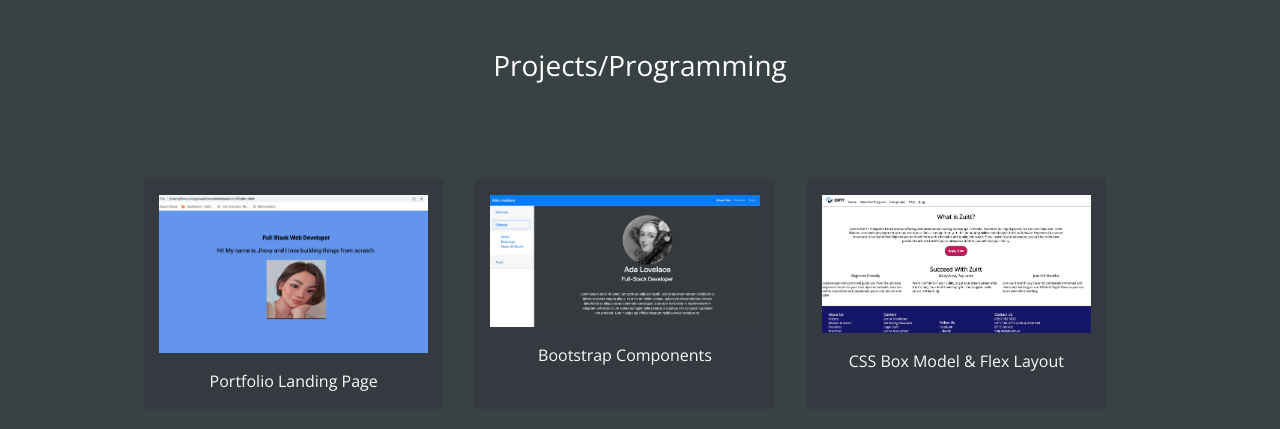
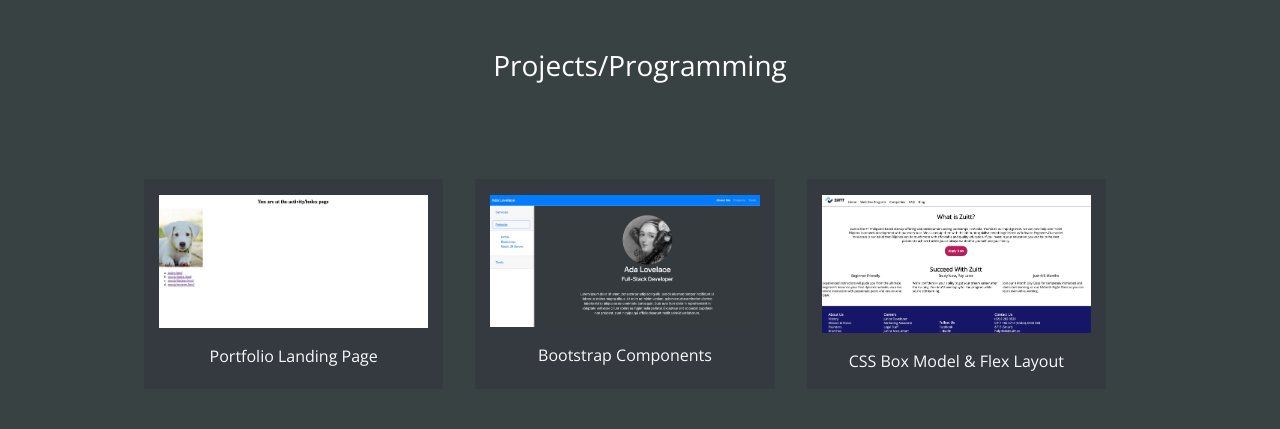
Before and after one commit to Batch230-Kitagawa/webportfolio, a plain HTML site: page project.html in a window 1280 px wide. Shown: the part 79-508 px from the top of the page. Drawn offline with nearby package versions, Linux system fonts and the light colour scheme.

Commit message:
Upload Portfolio

```diff
--- a/project.html
+++ b/project.html
@@ -51,7 +51,7 @@
       <div class="container-fluid row justify-content-center">
 
             <div class="text-light bg-dark d-inline-block m-3 col-sm">
-                <img src="../webportfolio/screenshots/Portfolio_img.png" class="img-fluid pt-3" alt="Responsive image">
+                <img src="../webportfolio/screenshots/Attributes&Hyperlinks.jpg" class="img-fluid pt-3" alt="Responsive image">
                 <p class="text-center pt-3">Portfolio Landing Page</p>
 
             </div>
```
